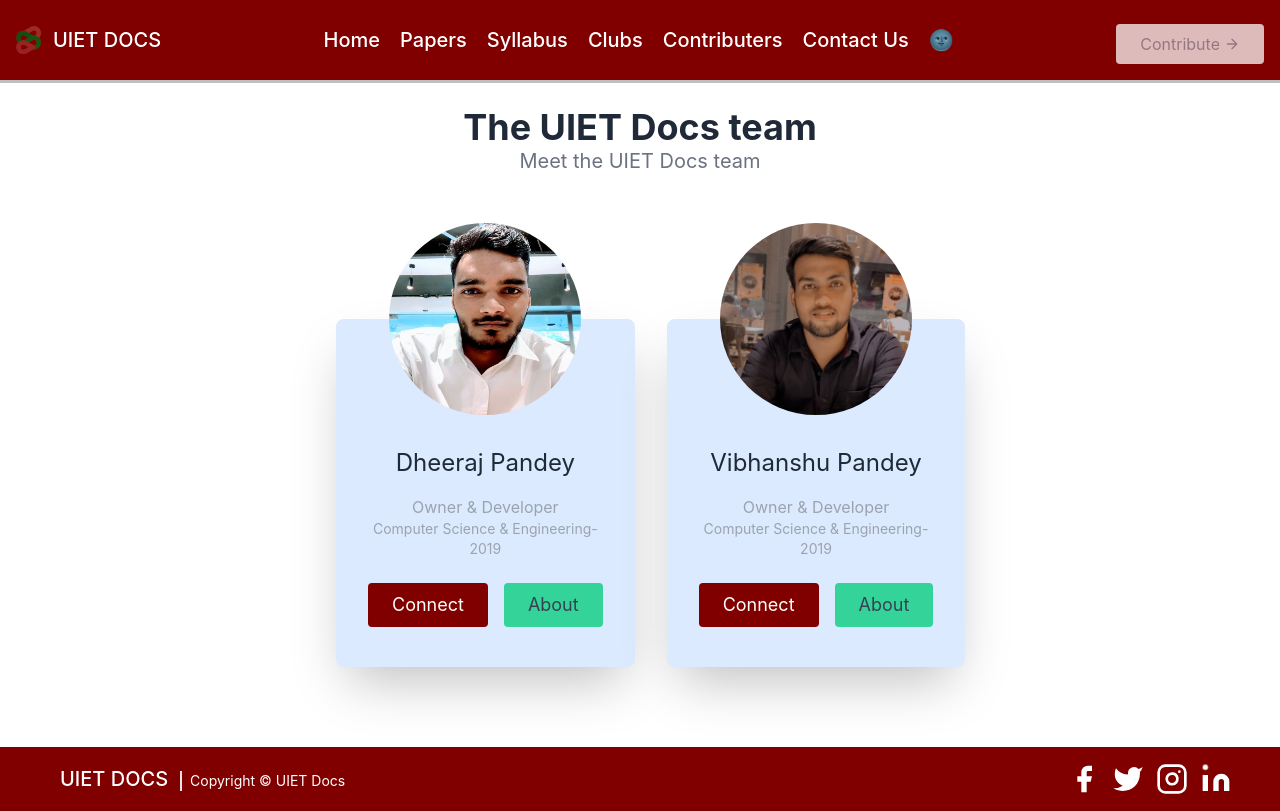
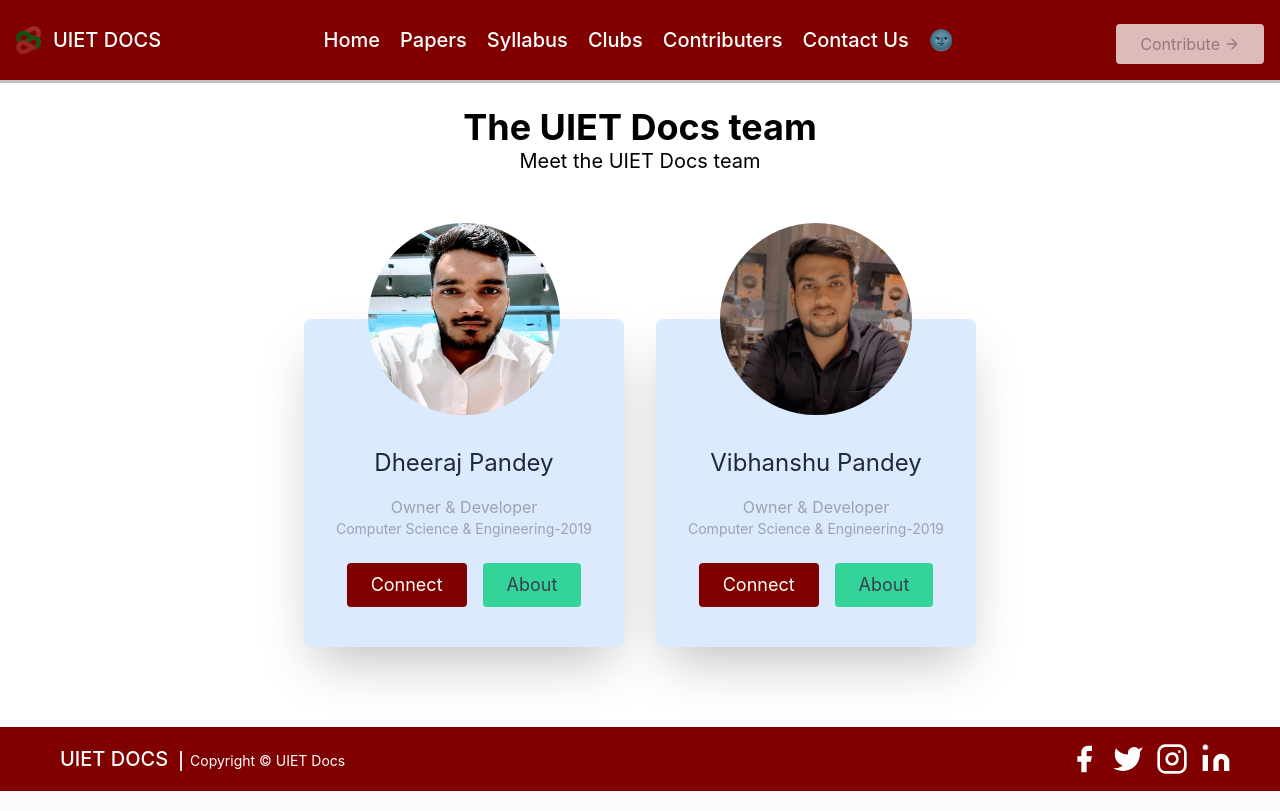
Before and after one commit to ivibhu05/uiet-docs-react, a React (Create React App) app: page /#/contact in a window 1280 px wide. Built offline with nearby package versions, Linux system fonts and the light colour scheme.

Commit message:
Do not expect. Enjoy more!!

```diff
--- a/src/components/contact/index.js
+++ b/src/components/contact/index.js
@@ -13,13 +13,13 @@ const Contact = () => {
 
       {/* New Team */}
 
-      <h1 class="text-center text-4xl font-bold text-gray-800 dark:text-white">
+      <h1 class="text-center text-4xl font-bold  dark:text-white">
         The UIET Docs team
       </h1>
-      <p class="text-center mb-12 text-xl font-normal text-gray-500 dark:text-gray-300">
+      <p class="text-center mb-12 text-xl font-normal  dark:text-gray-300">
         Meet the UIET Docs team
       </p>
-      <div class="md:flex px-80 mb-14 gap-8  ml-4 mr-4">
+      <div class="md:flex justify-center  mb-14 gap-8  ml-4 mr-4">
         {TEAM?.map(({ name, branch, role, linkedin, portfolio, photo }) => (
           <div class="md:w-1/10 text-center mb-8 md:mb-0 ">
             <img
```
